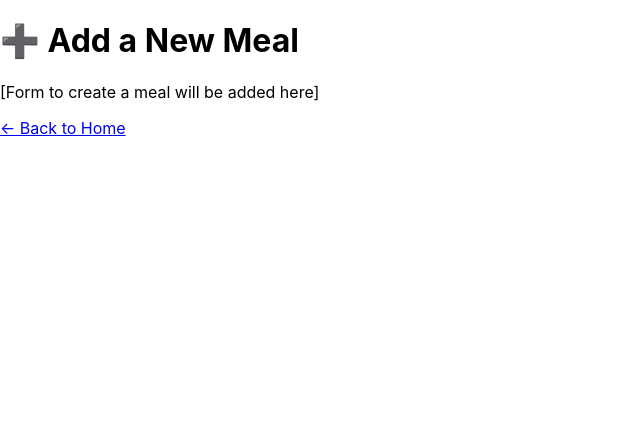
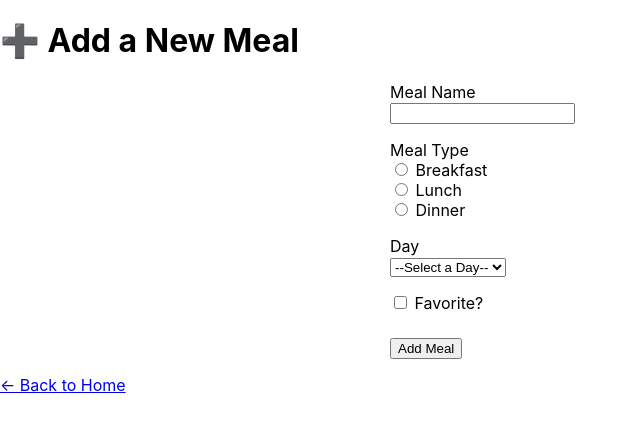
Before and after one commit to chelcietjoeng-atri/React_Training, a React (Create React App) app in the folder ct_mealmate/: page /add-meal in a window 1280 px wide. Shown: the top 432 px of the page, without its empty margins (0-640 px from the left). Built offline with nearby package versions, Linux system fonts and the light colour scheme.

Commit message:
feat(training): React Demo
Add React Hook Form to collect meal data in AddMealPage [ICTRAINING-2054]

```diff
--- a/ct_mealmate/package.json
+++ b/ct_mealmate/package.json
@@ -9,6 +9,7 @@
     "@testing-library/user-event": "^13.5.0",
     "react": "^19.1.0",
     "react-dom": "^19.1.0",
+    "react-hook-form": "^7.56.1",
     "react-router-dom": "^7.5.1",
     "react-scripts": "5.0.1",
     "react-table": "^7.8.0",
--- a/ct_mealmate/src/pages/AddMealPage.js
+++ b/ct_mealmate/src/pages/AddMealPage.js
@@ -1,18 +1,77 @@
 // AddMealPage.js
-// Page to add a new meal - form UI to be built later
+// Add meal form using React Hook Form with validation and basic logging
 
 import React from 'react';
-import { Link } from 'react-router-dom';
+import { useForm } from 'react-hook-form';
+import { useNavigate, Link } from 'react-router-dom';
 
 function AddMealPage() {
+  const { register, handleSubmit, reset, formState: { errors } } = useForm();
+  const navigate = useNavigate();
+
+  const onSubmit = (data) => {
+    console.log("✅ Meal submitted:", data);
+
+    // In real app: call addMeal(data)
+    // For now, just navigate back to home
+    reset();
+    navigate('/');
+  };
+
   return (
     <div>
       <h1>➕ Add a New Meal</h1>
 
-      {/* Placeholder for meal form */}
-      <p>[Form to create a meal will be added here]</p>
+      <form onSubmit={handleSubmit(onSubmit)} style={{ maxWidth: "500px", margin: "1rem auto" }}>
+        {/* Meal Name */}
+        <div>
+          <label>Meal Name</label><br />
+          <input
+            type="text"
+            {...register("name", { required: "Meal name is required" })}
+          />
+          {errors.name && <p style={{ color: "red" }}>{errors.name.message}</p>}
+        </div>
 
-      {/* Link to go back to home */}
+        {/* Meal Type */}
+        <div style={{ marginTop: "1rem" }}>
+          <label>Meal Type</label><br />
+          <label><input type="radio" value="Breakfast" {...register("type", { required: true })} /> Breakfast</label><br />
+          <label><input type="radio" value="Lunch" {...register("type", { required: true })} /> Lunch</label><br />
+          <label><input type="radio" value="Dinner" {...register("type", { required: true })} /> Dinner</label>
+          {errors.type && <p style={{ color: "red" }}>Meal type is required</p>}
+        </div>
+
+        {/* Day of Week */}
+        <div style={{ marginTop: "1rem" }}>
+          <label>Day</label><br />
+          <select {...register("day", { required: true })}>
+            <option value="">--Select a Day--</option>
+            <option>Monday</option>
+            <option>Tuesday</option>
+            <option>Wednesday</option>
+            <option>Thursday</option>
+            <option>Friday</option>
+            <option>Saturday</option>
+            <option>Sunday</option>
+          </select>
+          {errors.day && <p style={{ color: "red" }}>Day is required</p>}
+        </div>
+
+        {/* Favorite */}
+        <div style={{ marginTop: "1rem" }}>
+          <label>
+            <input type="checkbox" {...register("favorite")} /> Favorite?
+          </label>
+        </div>
+
+        {/* Submit */}
+        <div style={{ marginTop: "1.5rem" }}>
+          <button type="submit">Add Meal</button>
+        </div>
+      </form>
+
+      {/* Back Link */}
       <Link to="/">← Back to Home</Link>
     </div>
   );
```
Also changed, not shown: 1 other file (tests, documents, lock files or other folders).
